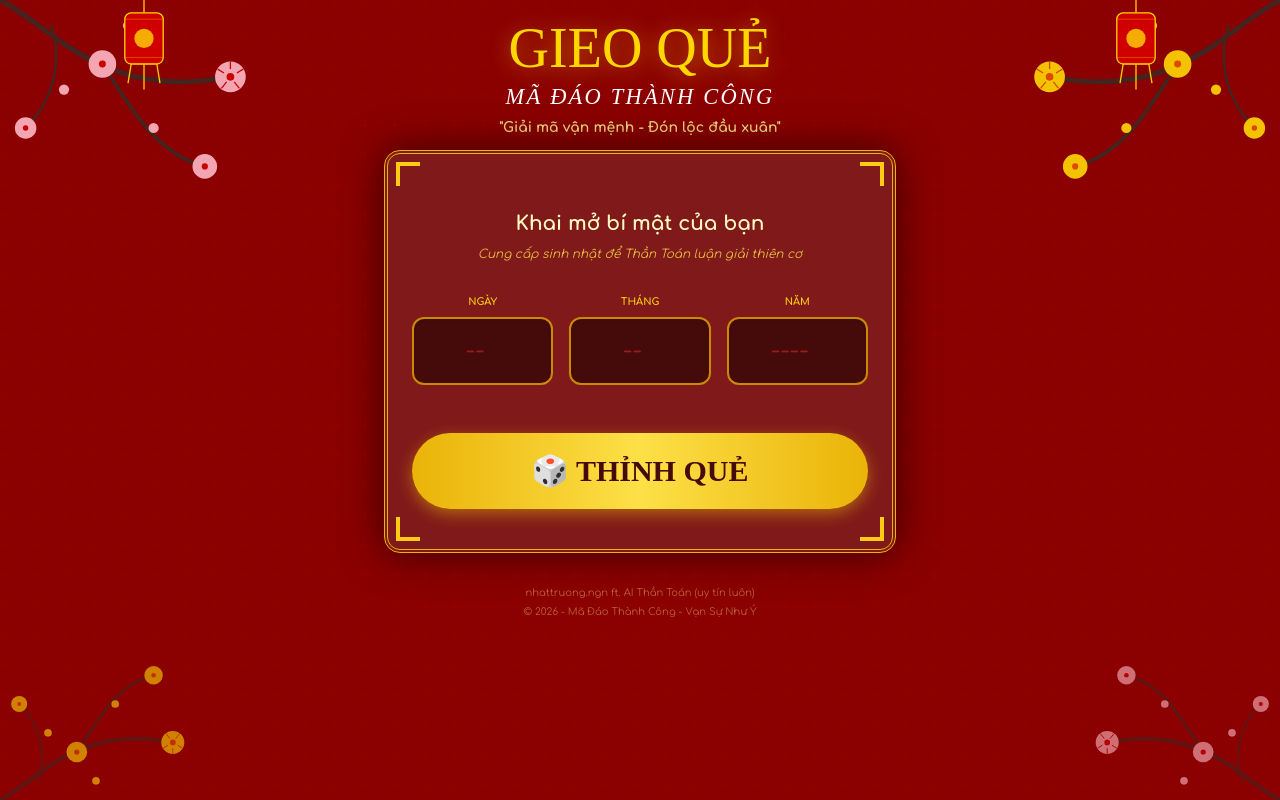
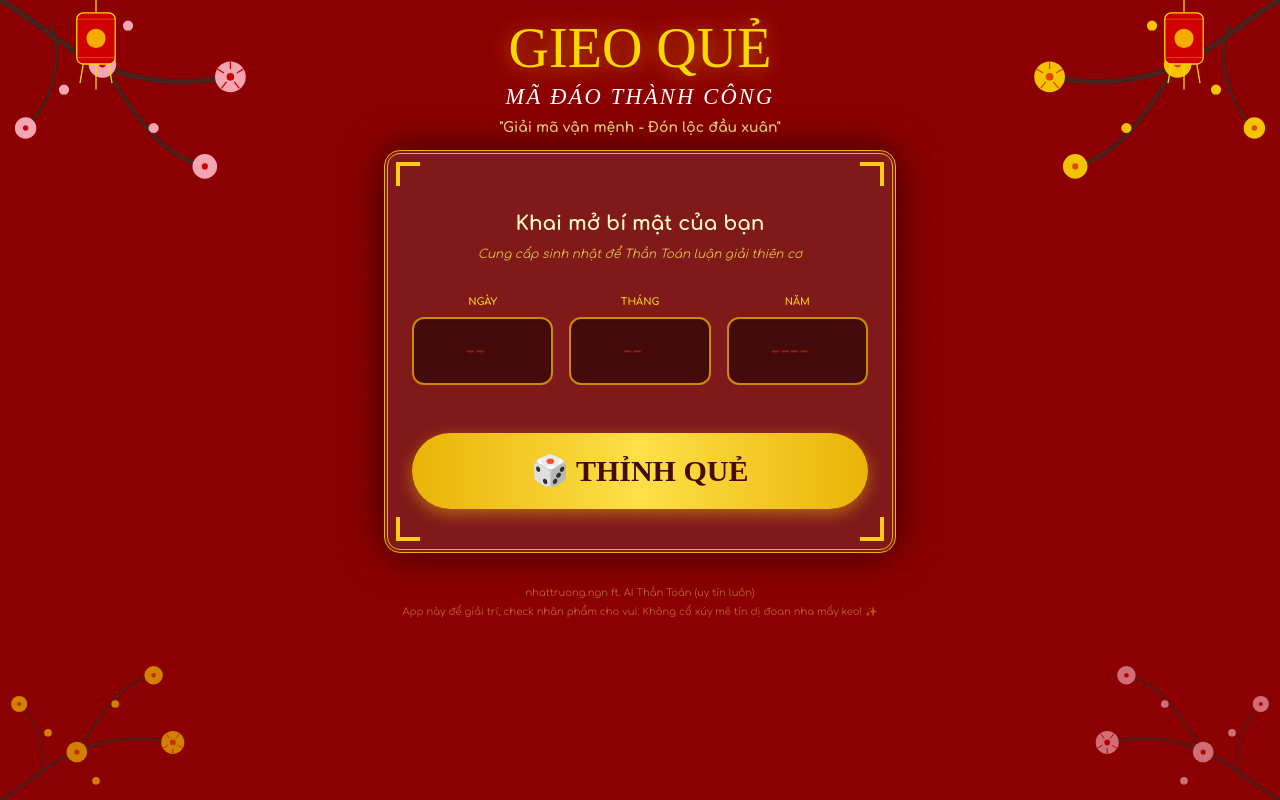
Before and after one commit to nhattruong-collab/lac-que-2026, a React (Vite) app: page / in a window 1280 px wide. Built offline with nearby package versions, Linux system fonts and the light colour scheme; a web font is replaced by a local one.

Commit message:
fix: Adjust lantern position and update footer text
Fine-tune the horizontal positioning of the lanterns to align better. Also, update the footer text to be more engaging and clarify the app's entertainment purpose.

```diff
--- a/App.tsx
+++ b/App.tsx
@@ -181,8 +181,8 @@ const App: React.FC = () => {
       <DecorativeBranch type="apricot" position="bottom-left" className="hidden md:block absolute bottom-0 left-0 w-48 h-auto z-0 opacity-60" />
       <DecorativeBranch type="peach" position="bottom-right" className="hidden md:block absolute bottom-0 right-0 w-48 h-auto z-0 opacity-60" />
 
-      <Lantern className="absolute top-0 left-16 md:left-28 animate-swing origin-top z-1" />
-      <Lantern className="absolute top-0 right-16 md:right-28 animate-swing origin-top delay-700 z-1" />
+      <Lantern className="absolute top-0 left-16 md:left-16 animate-swing origin-top z-1" />
+      <Lantern className="absolute top-0 right-16 md:right-16 animate-swing origin-top delay-700 z-1" />
 
       {appState === AppState.RESULT && <FallingDecor />}
 
@@ -376,7 +376,7 @@ const App: React.FC = () => {
 
       <footer className="mt-8 text-yellow-200/40 text-[10px] text-center z-10 flex flex-col gap-1">
         <p>nhattruong.ngn ft. AI Thần Toán (uy tín luôn)</p>
-        <p>© 2026 - Mã Đáo Thành Công - Vạn Sự Như Ý</p>
+        <p>App này để giải trí, check nhân phẩm cho vui. Không cổ xúy mê tín dị đoan nha mấy keo! ✨</p>
       </footer>
 
       <style>{`
```
